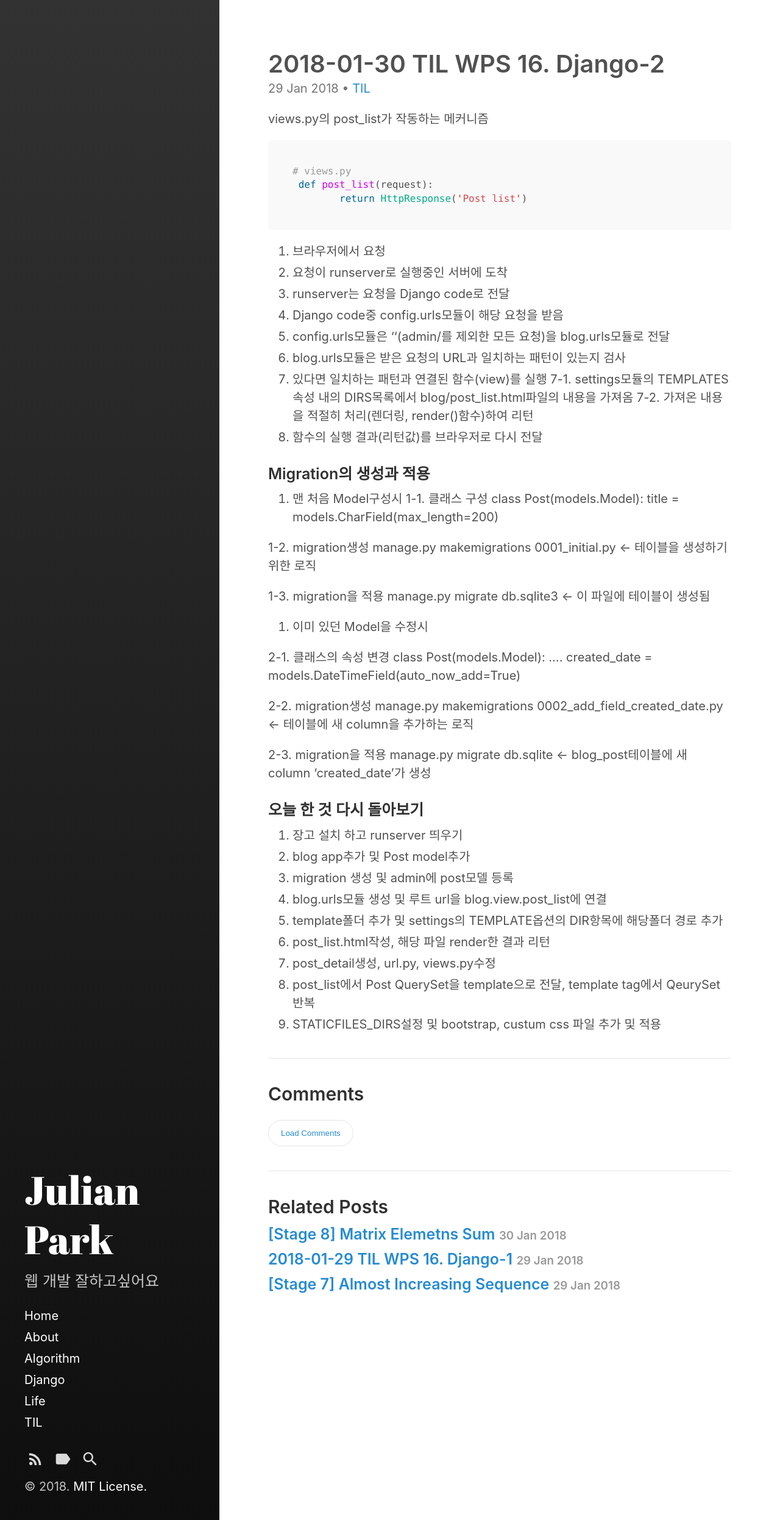
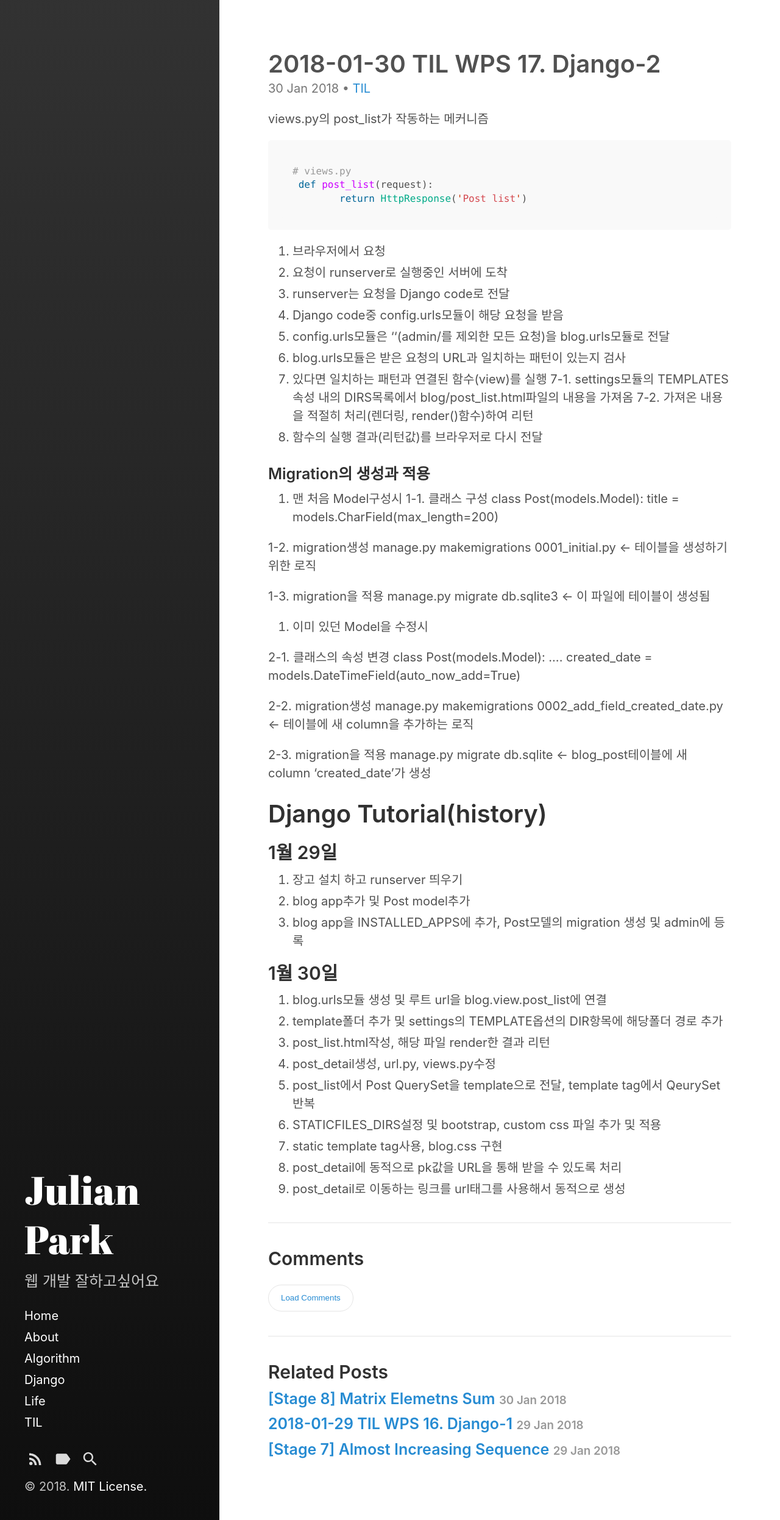
Before and after one commit to Chrisaor/chrisaor.github.com, a Jekyll site: the page built from _posts/TIL/2018-01-30-TIL.md, in a window 1280 px wide. Shown: the whole page at 61% size. Built offline with Jekyll 4.4.1, drawn with Linux system fonts in a browser that asks for light colours.

Commit message:
TIL typo correct

```diff
--- a/_posts/TIL/2018-01-30-TIL.md
+++ b/_posts/TIL/2018-01-30-TIL.md
@@ -1,7 +1,7 @@
 ---
 layout: post
-title:  "2018-01-30 TIL WPS 16. Django-2"
-date:   2018-01-29 11:30:00 +0900
+title:  "2018-01-30 TIL WPS 17. Django-2"
+date:   2018-01-30 11:30:00 +0900
 categories: TIL
 ---
 
@@ -57,14 +57,25 @@ manage.py migrate
     db.sqlite <- blog_post테이블에 새 column 'created_date'가 생성
 
 
-### 오늘 한 것 다시 돌아보기
+# Django Tutorial(history)
+
+1월 29일
+--
+
 
 1. 장고 설치 하고 runserver 띄우기
 2. blog app추가 및 Post model추가
-3. migration 생성 및 admin에 post모델 등록
+3. blog app을 INSTALLED_APPS에 추가, Post모델의 migration 생성 및 admin에 등록
+
+1월 30일
+--
+
 4. blog.urls모듈 생성 및 루트 url을 blog.view.post_list에 연결
 5. template폴더 추가 및 settings의 TEMPLATE옵션의 DIR항목에 해당폴더 경로 추가
 6. post_list.html작성, 해당 파일 render한 결과 리턴
 7. post_detail생성, url.py, views.py수정
 8. post_list에서 Post QuerySet을 template으로 전달, template tag에서 QeurySet반복
-9. STATICFILES_DIRS설정 및 bootstrap, custum css 파일 추가 및 적용
+9. STATICFILES_DIRS설정 및 bootstrap, custom css 파일 추가 및 적용
+10. static template tag사용, blog.css 구현
+11. post_detail에 동적으로 pk값을 URL을 통해 받을 수 있도록 처리
+12. post_detail로 이동하는 링크를 url태그를 사용해서 동적으로 생성
```
Also changed, not shown: _posts/TIL/2018-01-29-TIL.md (+11 -1 lines).
